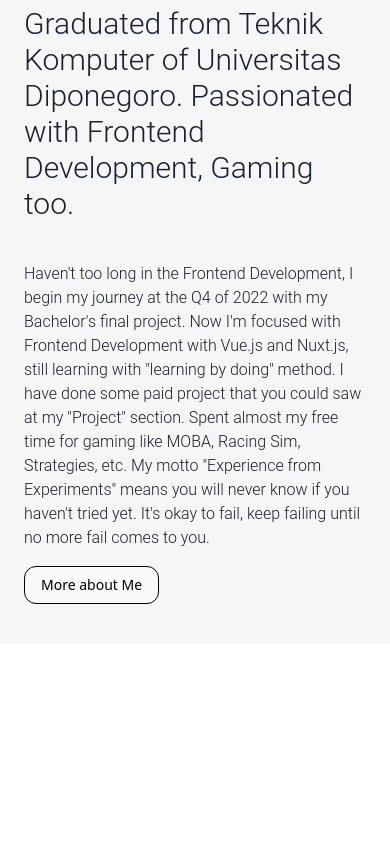
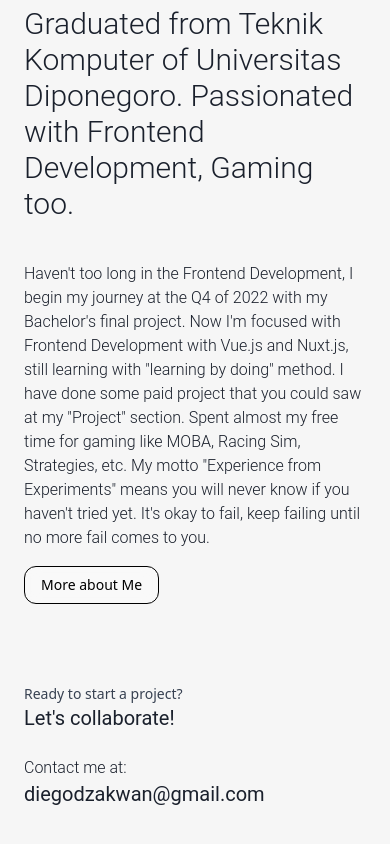
Before and after one commit to dzakwandp/portofolio, a Nuxt app: page / in a window 390 px wide. Shown: the part 1221-2065 px from the top of the page. Before the commit the page ends 1865 px from the top, so only its background shows below. Built offline with nearby package versions, Linux system fonts and the light colour scheme.

Commit message:
[Add] Home: add email/contact section (responsive)

```diff
--- a/pages/index.vue
+++ b/pages/index.vue
@@ -151,6 +151,29 @@
         </div>
       </div>
     </div>
+
+    <!-- email -->
+    <div id="email" class="md:flex py-10">
+      <div class="flex-col mb-6 md:mb-0 md:w-5/12">
+        <div class="text-sm text-gray-700 dark:text-gray-400">
+          Ready to start a project?
+        </div>
+        <div class="font-roboto font-regular text-xl">Let's collaborate!</div>
+      </div>
+
+      <div class="flex-col md:w-6/12">
+        <div class="font-roboto font-light text-l">Contact me at:</div>
+        <div class="flex justify-start w-full">
+          <a
+            href="mailto:diegodzakwan@gmail.com"
+            class="font-roboto text-xl group transition duration-300">
+            diegodzakwan@gmail.com
+            <span
+              class="block max-w-0 group-hover:max-w-full transition-all duration-500 h-0.5 bg-current"></span>
+          </a>
+        </div>
+      </div>
+    </div>
   </div>
 </template>
 <script>
@@ -173,4 +196,4 @@ export default {
   },
 };
 </script>
-<style lang=""></style>
+<style></style>
```
